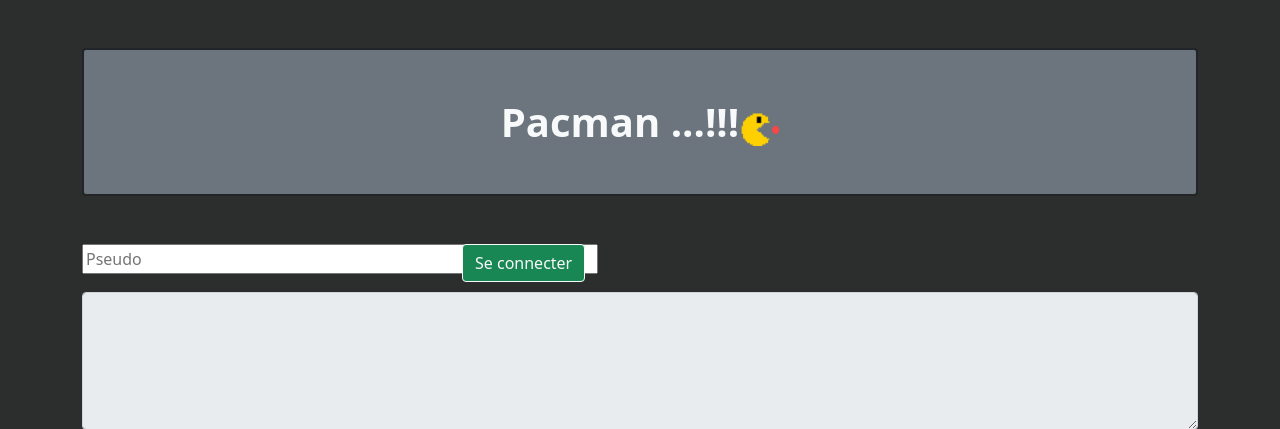
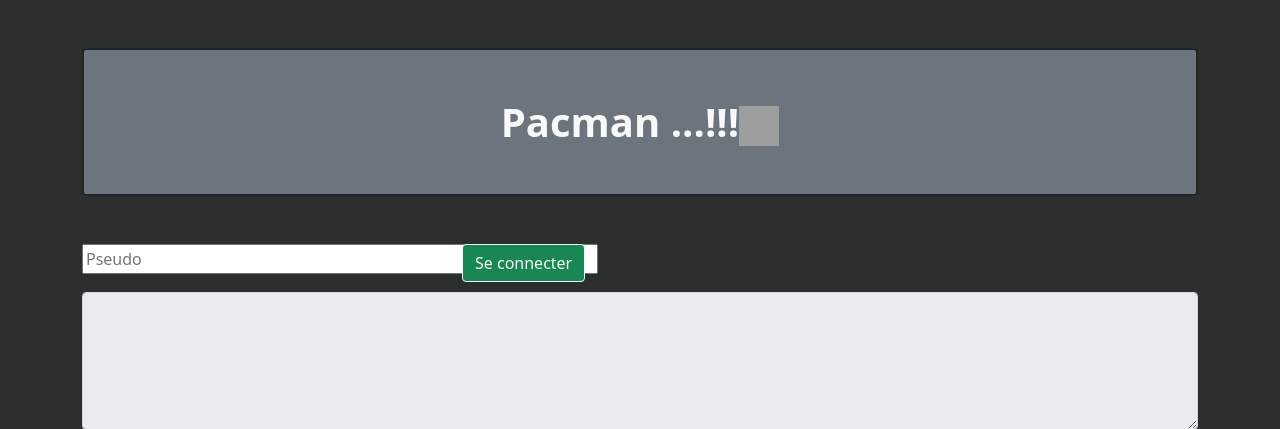
Before and after one commit to Mouloud18/TP2-OS-Jeu, a Flask app: page / in a window 1280 px wide. Shown: the top 429 px of the page. Run offline with Flask 2, Linux system fonts and the light colour scheme; grey boxes are pictures that could not be loaded.

Commit message:
commit 18

```diff
--- a/templates/home.html
+++ b/templates/home.html
@@ -15,7 +15,7 @@
 </head>
 <body>
     <div class="container">
-        <h1 class="bg-secondary fw-bold text-center text-light fw-light display-6 mt-5 mb-5 p-5 border border-2 border-dark rounded">Pacman ...!!!<img src= {{ url_for('static', filename = 'images/pac3.gif') }} width="40" height="40" alt="previous" ></h1>
+        <h1 class="bg-secondary fw-bold text-center text-light fw-light display-6 mt-5 mb-5 p-5 border border-2 border-dark rounded">Pacman ...!!!<img src= {{ url_for('static', filename = 'images/pac1.gif') }} width="40" height="40" alt="previous" ></h1>
         <form action="#" method="post">
             <div class="form-group">
                 <div class="row">
```
